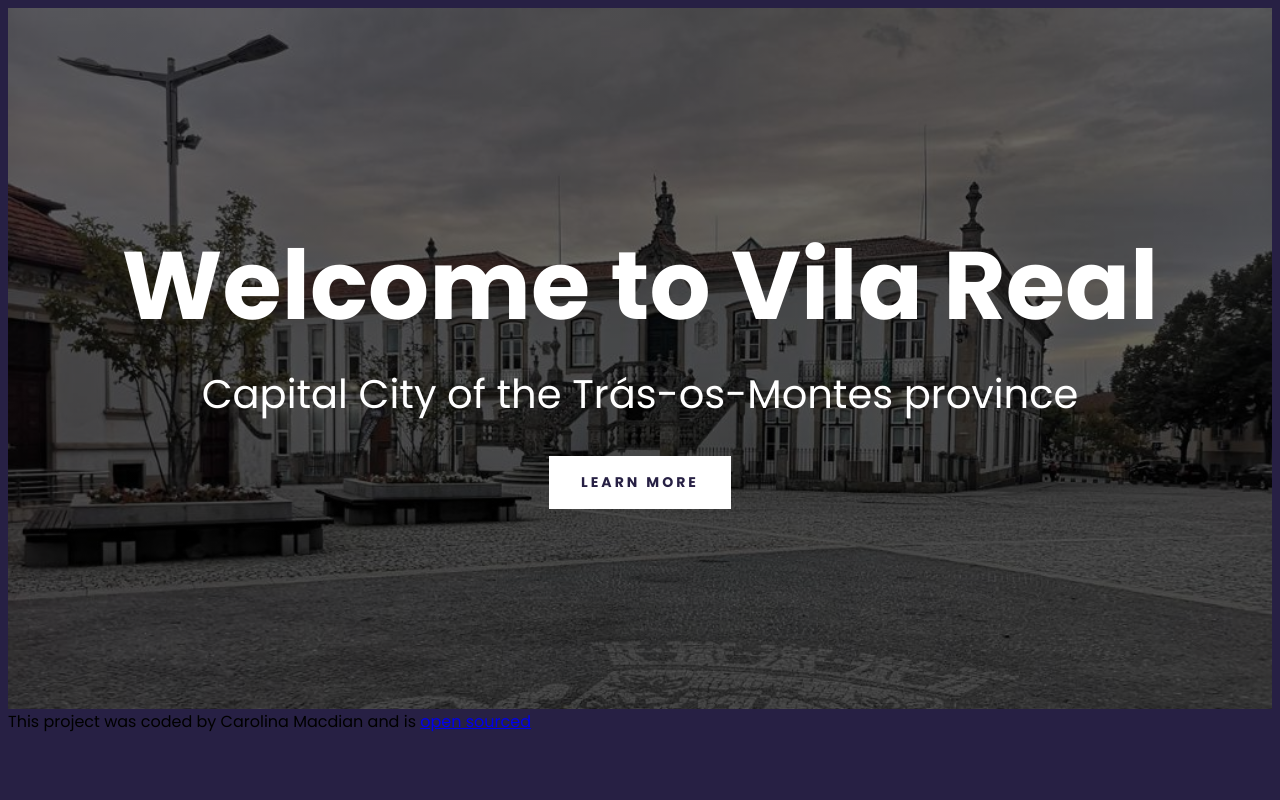
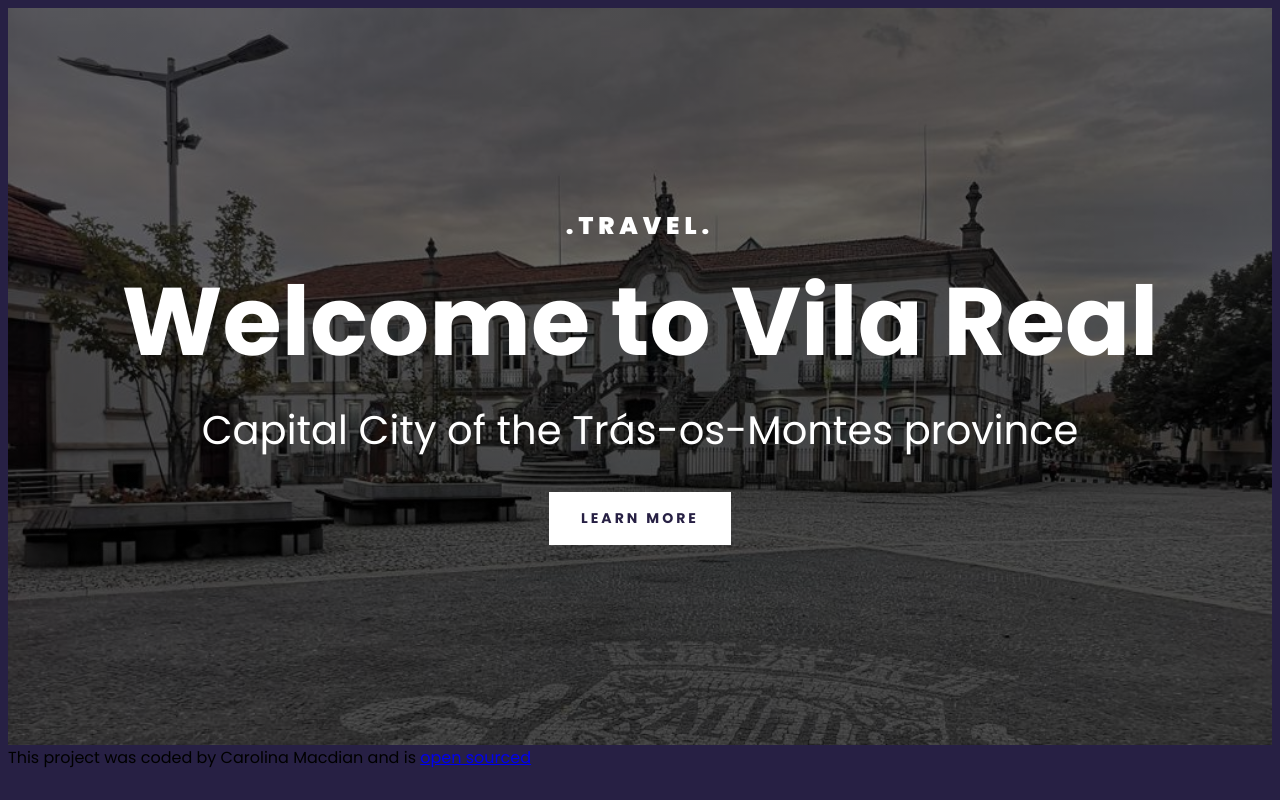
Before and after one commit to CarolinaMacdian/Responsive--Add-on, a plain HTML site: page index.html in a window 1280 px wide. Drawn offline with Linux system fonts and the light colour scheme.

Commit message:
Update index.html

```diff
--- a/index.html
+++ b/index.html
@@ -28,6 +28,8 @@
   <body>
     <div class="container">
       <header>
+        <h3>.TRAVEL.</h3>
+
         <h1>Welcome to Vila Real</h1>
 
         <h2>Capital City of the Trás-os-Montes province</h2>
```
